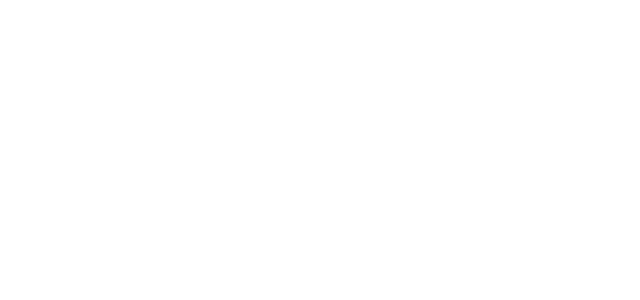
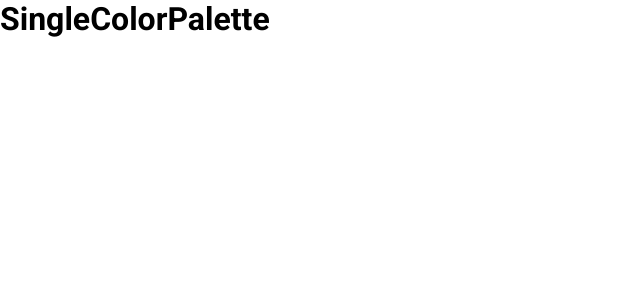
Before and after one commit to douglas06mp/react-ColorPalette, a React (Create React App) app: page /palette/1/1 in a window 1280 px wide. Shown: the top 300 px of the page, without its empty margins (0-640 px from the left). Built offline with nearby package versions, Linux system fonts and the light colour scheme.

Commit message:
add path to SingleColorPalette

```diff
--- a/src/components/App.js
+++ b/src/components/App.js
@@ -2,6 +2,7 @@
 import { BrowserRouter, Route, Switch } from 'react-router-dom';
 import PaletteList from './PaletteList';
 import Palette from './Palette';
+import SingleColorPalette from './SingleColorPalette';
 import originPalettes from '../helpers/originPalettes';
 import { generatePalette } from '../helpers/colorHelpers';
 import './App.scss';
@@ -33,6 +34,11 @@
               />
             )}
           />
+          <Route
+            exact
+            path="/palette/:paletteId/:colorId"
+            render={() => <SingleColorPalette />}
+          />
         </Switch>
       </BrowserRouter>
     );
--- a/src/components/ColorBox.js
+++ b/src/components/ColorBox.js
@@ -1,4 +1,5 @@
 import React, { Component } from 'react';
+import { Link } from 'react-router-dom';
 import { CopyToClipboard } from 'react-copy-to-clipboard';
 import './ColorBox.scss';
 
@@ -15,7 +16,7 @@
   };
 
   render() {
-    const { name, background } = this.props;
+    const { name, background, colorUrl } = this.props;
     const { copied } = this.state;
     return (
       <CopyToClipboard text={background} onCopy={this.changeCopyState}>
@@ -35,7 +36,9 @@
             </div>
             <button className="copy-button">Copy</button>
           </div>
-          <span className="more">More</span>
+          <Link to={colorUrl} onClick={e => e.stopPropagation()}>
+            <span className="more">More</span>
+          </Link>
         </div>
       </CopyToClipboard>
     );
--- a/src/components/Palette.js
+++ b/src/components/Palette.js
@@ -24,10 +24,15 @@
   render() {
     console.log(this.props);
 
-    const { colors, paletteName, emoji } = this.props.palette;
+    const { colors, paletteName, emoji, id } = this.props.palette;
     const { level, format } = this.state;
     const colorBoxes = colors[level].map(color => (
-      <ColorBox background={color[format]} name={color.name} key={color.id} />
+      <ColorBox
+        background={color[format]}
+        name={color.name}
+        key={color.id}
+        colorUrl={`${id}/${color.id}`}
+      />
     ));
 
     return (
--- /dev/null
+++ b/src/components/SingleColorPalette.js
@@ -0,0 +1,11 @@
+import React, { Component } from 'react';
+
+export default class SingleColorPalette extends Component {
+  render() {
+    return (
+      <div>
+        <h1>SingleColorPalette</h1>
+      </div>
+    );
+  }
+}
```
